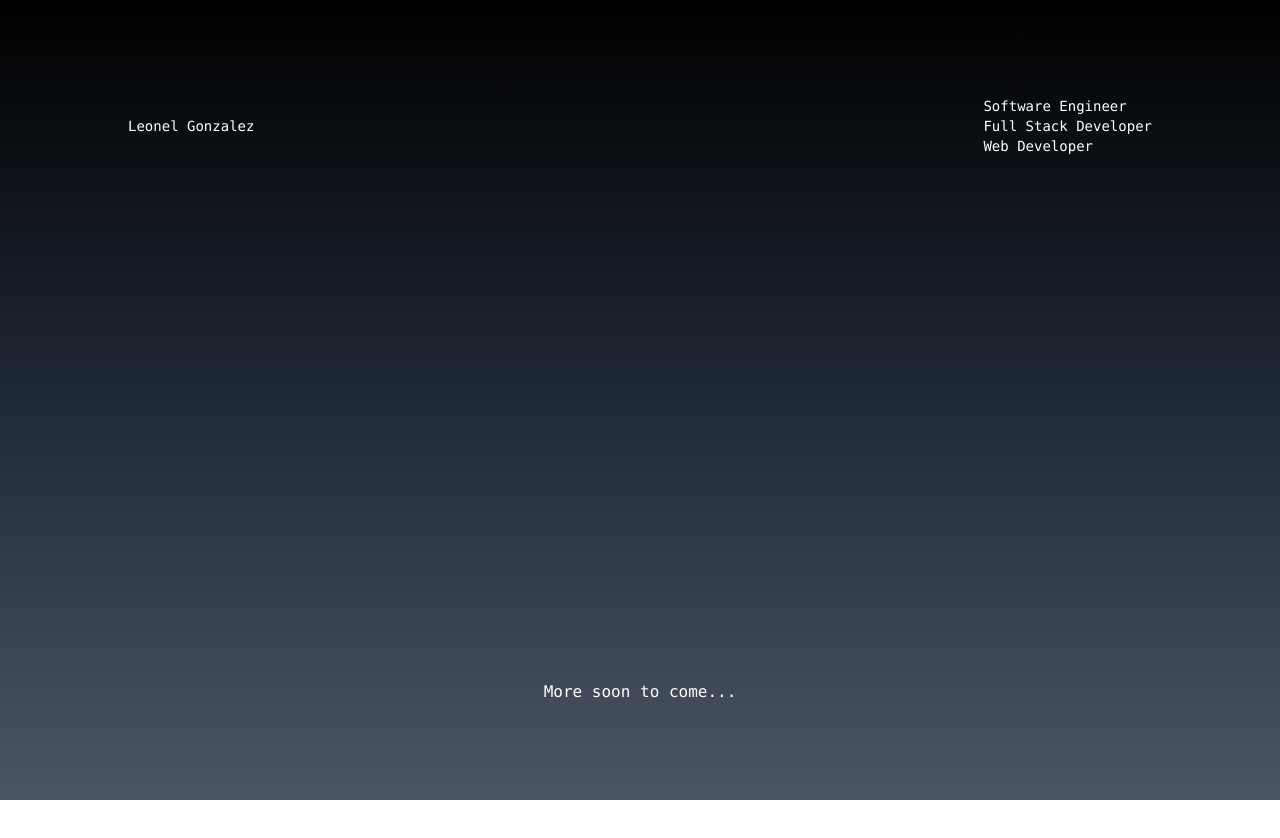
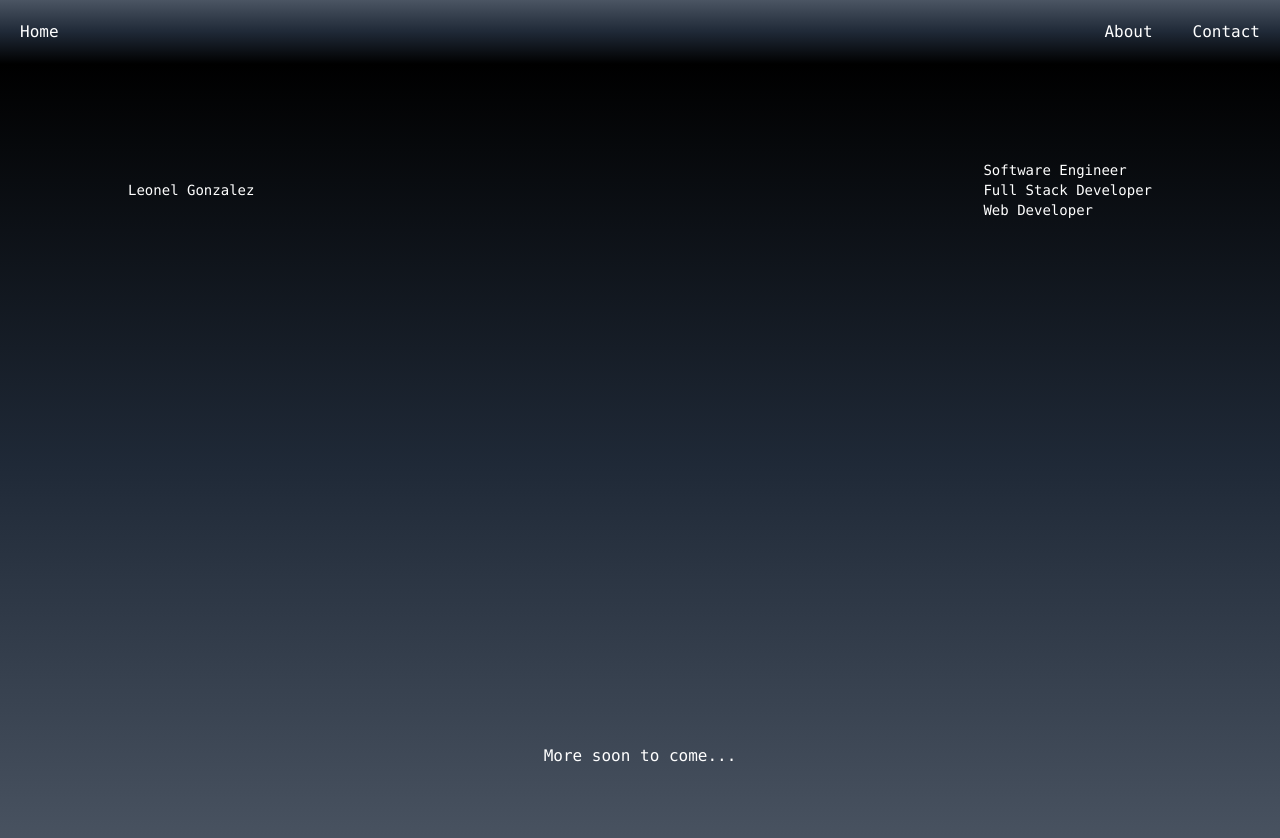
Before and after one commit to 16leog/portfolio, a Next.js app in the folder portfolio/: page / in a window 1280 px wide. Shown: the top 838 px of the page. Before the commit the page ends 800 px from the top, so only its background shows below. Built offline with nearby package versions, Linux system fonts and the light colour scheme.

Commit message:
primitive navbar

```diff
--- /dev/null
+++ b/portfolio/src/app/components/Navbar/Navbar.tsx
@@ -0,0 +1,26 @@
+import React from 'react';
+import Link from 'next/link';
+
+const Header = () => {
+  return (
+    <nav className="flex justify-between font-mono p-5 bg-gradient-to-b from-gray-600 via-gray-800 to-black text-white">
+      <Link href="/">
+        Home
+      </Link>
+      <div className='flex'>
+        <div className='flex mr-10'>
+        <Link href="/about">
+          About
+        </Link>
+        </div>
+        <div className='flex'>
+        <Link href="/contact">
+          Contact
+        </Link>
+        </div>
+      </div>
+    </nav>
+  );
+};
+
+export default Header;
--- a/portfolio/src/app/layout.tsx
+++ b/portfolio/src/app/layout.tsx
@@ -1,22 +1,26 @@
-import type { Metadata } from 'next'
-import { Inter } from 'next/font/google'
-import './globals.css'
+import type { Metadata } from "next";
+import { Inter } from "next/font/google";
+import "./globals.css";
+import Navbar from "./components/Navbar/Navbar";
 
-const inter = Inter({ subsets: ['latin'] })
+const inter = Inter({ subsets: ["latin"] });
 
 export const metadata: Metadata = {
-  title: 'Leonel Gonzalez',
-  description: 'Generated by create next app',
-}
+  title: "Leonel Gonzalez",
+  description: "Generated by create next app",
+};
 
 export default function RootLayout({
   children,
 }: {
-  children: React.ReactNode
+  children: React.ReactNode;
 }) {
   return (
     <html lang="en">
-      <body className={inter.className}>{children}</body>
+      <body className={inter.className}>
+        <Navbar />
+        {children}
+      </body>
     </html>
-  )
+  );
 }
```
